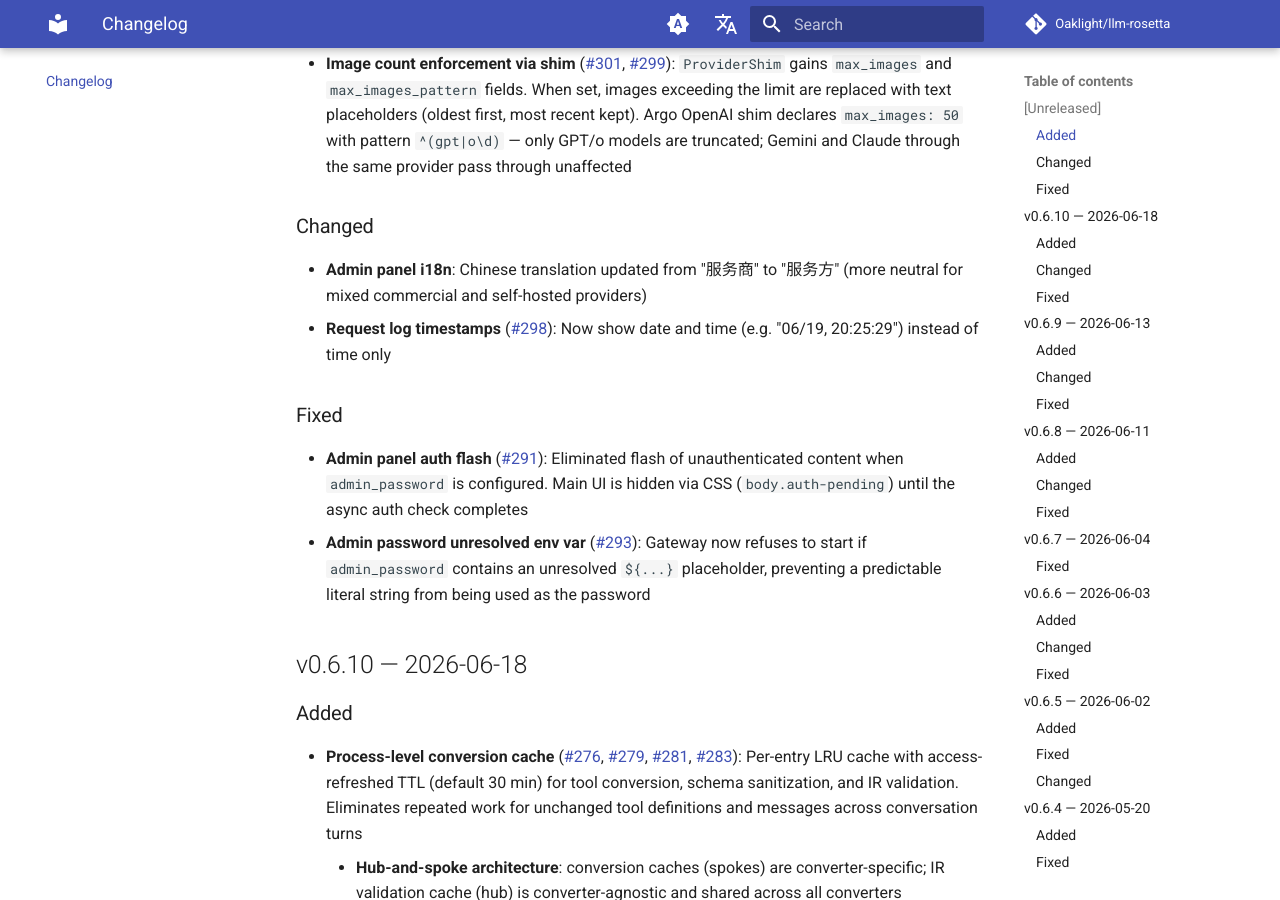
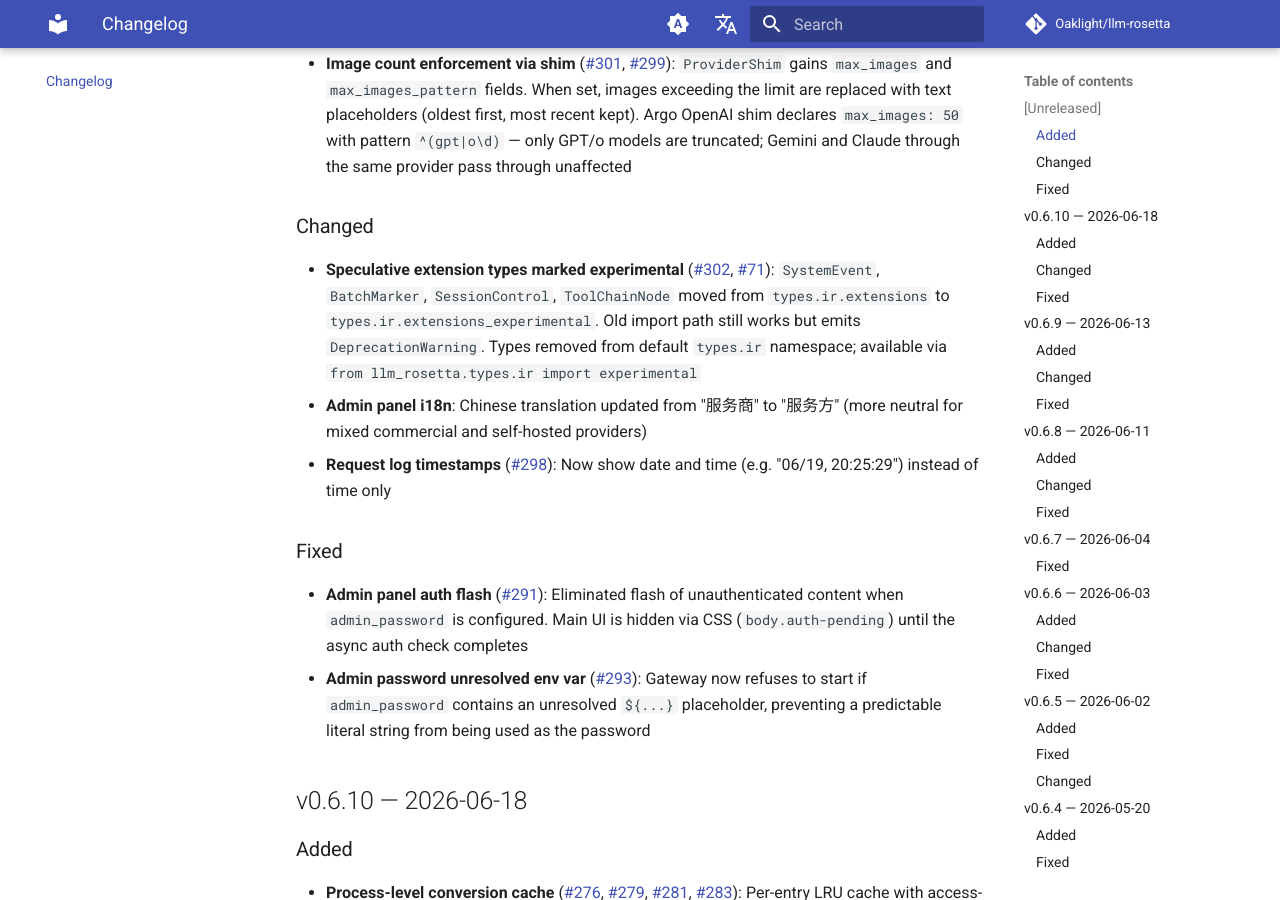
Before and after one commit to Oaklight/llm-rosetta, an MkDocs documentation site: the page built from docs/changelog.md, in a window 1280 px wide and 900 px high, scrolled down 982 px. Built offline with MkDocs 1.6.1 and Material for MkDocs 9.7.7, drawn with Linux system fonts in a browser that asks for light colours; comment, search, counter and statistics services are not loaded.

Commit message:
docs: add #302 experimental types to changelog

```diff
--- a/docs/changelog.md
+++ b/docs/changelog.md
@@ -24,6 +24,7 @@ All notable changes to LLM-Rosetta are documented here. This project follows [Ke
 
 ### Changed
 
+- **Speculative extension types marked experimental** ([#302](https://github.com/Oaklight/llm-rosetta/pull/302), [#71](https://github.com/Oaklight/llm-rosetta/issues/71)): `SystemEvent`, `BatchMarker`, `SessionControl`, `ToolChainNode` moved from `types.ir.extensions` to `types.ir.extensions_experimental`. Old import path still works but emits `DeprecationWarning`. Types removed from default `types.ir` namespace; available via `from llm_rosetta.types.ir import experimental`
 - **Admin panel i18n**: Chinese translation updated from "服务商" to "服务方" (more neutral for mixed commercial and self-hosted providers)
 - **Request log timestamps** ([#298](https://github.com/Oaklight/llm-rosetta/pull/298)): Now show date and time (e.g. "06/19, 20:25:29") instead of time only
 
```
